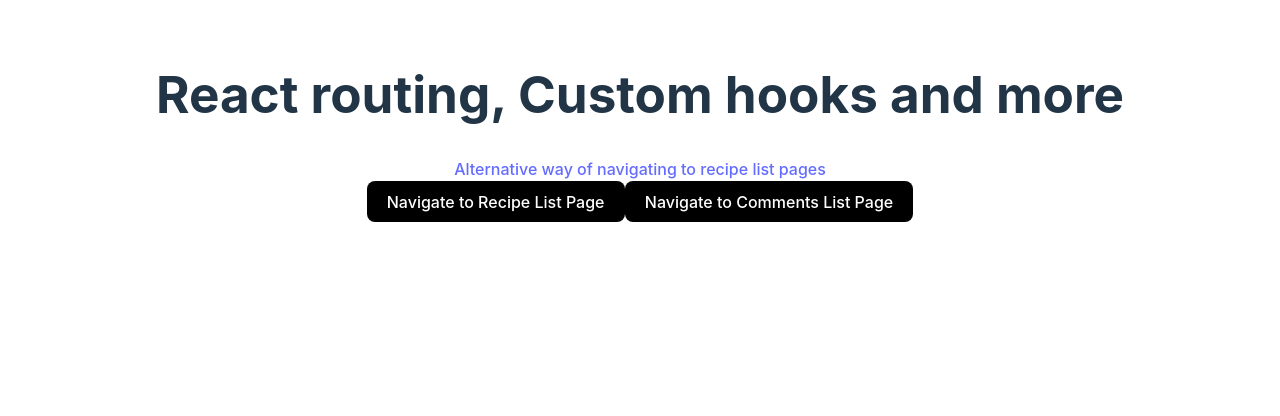
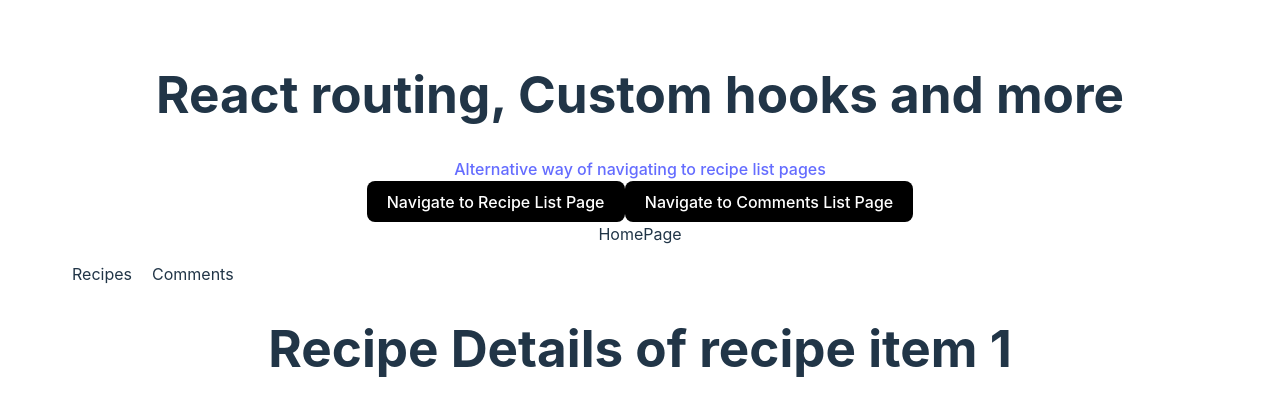
Before and after one commit to Njiraini23/React-Router, a React (Vite) app: page /home/recipe-list/1 in a window 1280 px wide. Shown: the top 416 px of the page. Built offline with nearby package versions, Linux system fonts and the light colour scheme.

Commit message:
Creating the layout components

```diff
--- a/src/App.jsx
+++ b/src/App.jsx
@@ -1,7 +1,10 @@
 import { Link, Route, Routes, useNavigate } from 'react-router-dom'
-import './App.css'
-import CommentsList from './pages/comments'
-import ReceiptList from './pages/recipes'
+import './App.css';
+import CommentsList from './pages/comments';
+import RecipeList from './pages/recipes';
+import Layout from './components/layout';
+import RecipeDetails from './pages/recipe-details';
+import NotFoundPage from './pages/not-found';
 
 function App() {
   const navigate =  useNavigate()
@@ -24,8 +27,13 @@ function App() {
         Navigate to Comments List Page
         </button>
        <Routes>
-         <Route path='/recipe-list' element ={<ReceiptList/>} />
-         <Route path='/comments-list' element={<CommentsList/>} />
+        <Route path='/home' element={<Layout />}>
+        <Route path='recipe-list' element ={<RecipeList />} />
+         <Route path='comments-list' element={<CommentsList />} />
+         <Route path='recipe-list/:id' element={<RecipeDetails />} />
+         <Route path='*' element={<NotFoundPage />} />
+        </Route>
+
 
        </Routes>
     </div>
--- /dev/null
+++ b/src/components/header/index.jsx
@@ -0,0 +1,15 @@
+
+
+function Header() {
+    return (
+        <header>
+            <div>HomePage</div>
+            <ul style={{ display : 'flex', gap : '20px', listStyle : 'none'}}>
+                <li>Recipes</li>
+                <li>Comments</li>
+            </ul>
+        </header>
+    );
+}
+
+export default Header;
--- /dev/null
+++ b/src/components/layout/index.jsx
@@ -0,0 +1,16 @@
+import { Outlet } from "react-router-dom";
+import Header from "../header";
+
+
+
+
+function Layout(){
+    return (
+        <div>
+            <Header />
+            <Outlet />
+        </div>
+    )
+}
+
+export default Layout;
--- /dev/null
+++ b/src/pages/not-found/index.jsx
@@ -0,0 +1,11 @@
+import { Link } from "react-router-dom";
+
+function NotFoundPage(){
+    return (
+        <div>
+            <h3>This Page does not exist</h3>
+            <Link to={'/recipe-list'}>Go to List Page</Link>
+        </div>
+    )
+}
+export default NotFoundPage;
--- /dev/null
+++ b/src/pages/recipe-details/index.jsx
@@ -0,0 +1,16 @@
+import { useParams } from "react-router-dom";
+
+
+function RecipeDetails() {
+
+    const params = useParams();
+    console.log(params);
+    const {id} = params;
+
+  return <div>
+    <h1>Recipe Details of recipe item {id}</h1>
+    </div>;
+
+}
+
+export default RecipeDetails
--- a/src/pages/recipes/index.jsx
+++ b/src/pages/recipes/index.jsx
@@ -1,6 +1,11 @@
 import React from 'react'
+import { useLocation } from 'react-router-dom';
 
-function ReceiptList() {
+function RecipeList() {
+
+  const location = useLocation();
+  console.log(location);
+
   return (
     <div>
       <h1>Recipe List Page</h1>
@@ -8,4 +13,4 @@ function ReceiptList() {
   )
 }
 
-export default ReceiptList;
+export default RecipeList;
```
